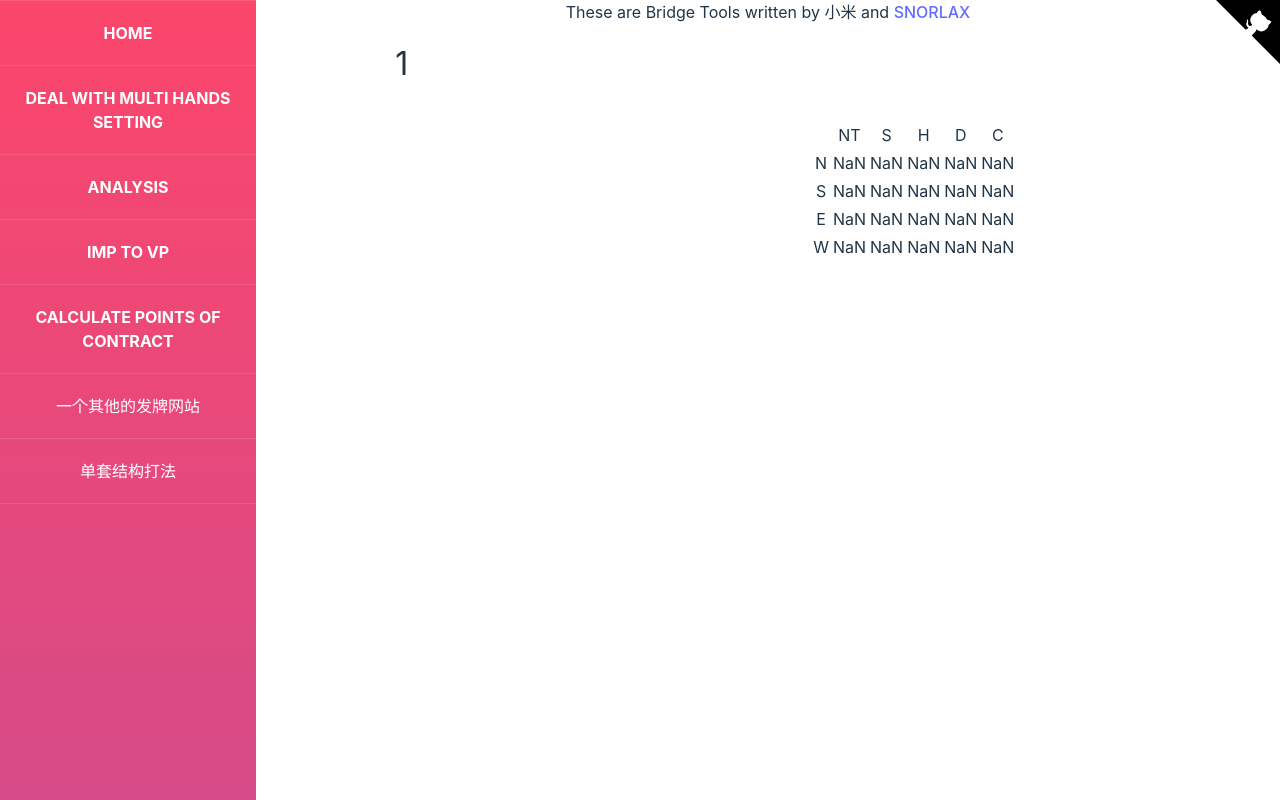
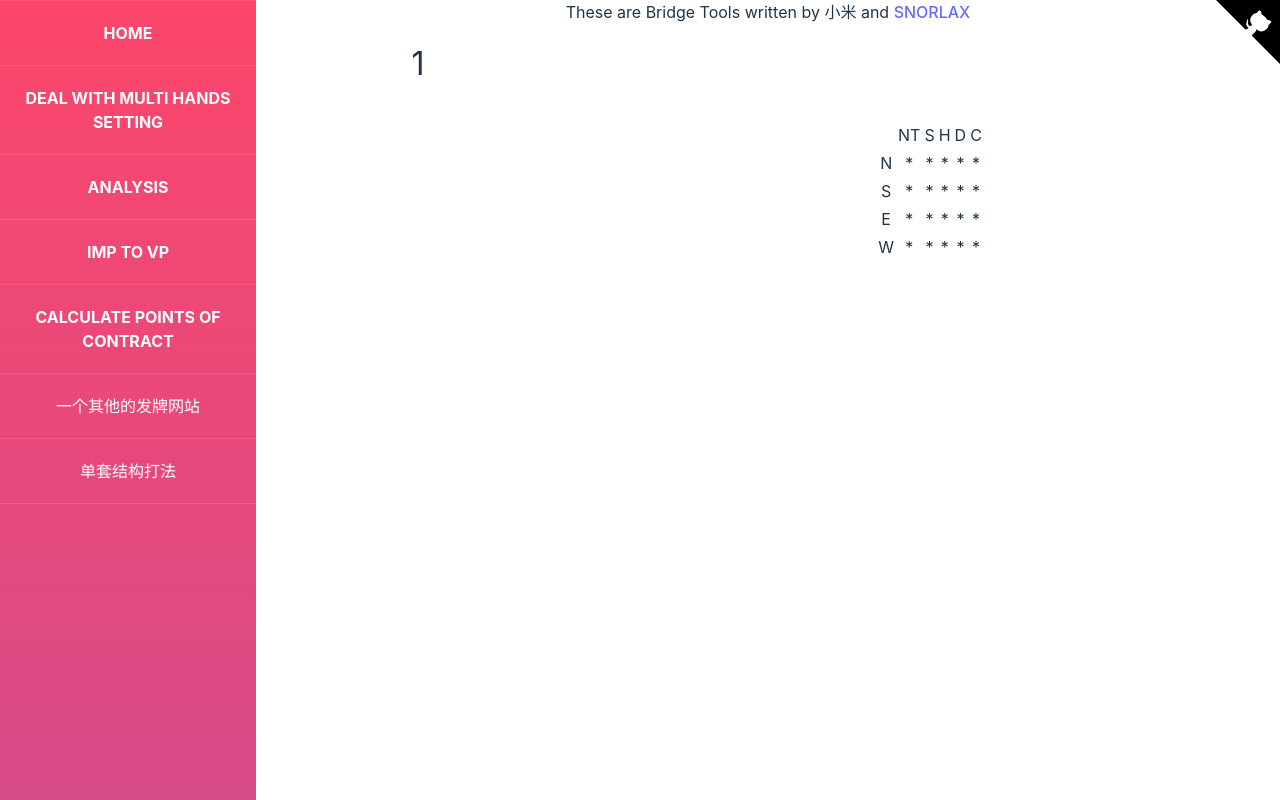
Before and after one commit to S-N-O-R-L-A-X/Bridge-Tools, a React (Vite) app: page /#/solver in a window 1280 px wide. Shown: the top 800 px of the page. Built offline with nearby package versions, Linux system fonts and the light colour scheme.

Commit message:
refactor

```diff
--- a/src/Components/HandSetting/HandSpecificShape.tsx
+++ b/src/Components/HandSetting/HandSpecificShape.tsx
@@ -45,7 +45,7 @@ export default function HandSpecificShape() {
                 <>
                   {NUMBER2COLORICON[idx]}
                   <select name={NUMBER2COLOR[idx]} defaultValue={shapes[idx]} onChange={handle}>
-                    {new Array(shapes[idx] + rest + 1).fill(0).map((_, idx) => <option value={idx}>{idx}</option>)}
+                    {new Array(shapes[idx] + rest + 1).fill(0).map((_, idx) => <option key={idx} value={idx}>{idx}</option>)}
                   </select>
                 </>)
             }
--- a/src/Components/PlayBoard/ShowTricks.tsx
+++ b/src/Components/PlayBoard/ShowTricks.tsx
@@ -1,12 +1,11 @@
 import { CONTRACTCOLORS, PROGRAM_POSITIONS } from "../../Utils/maps";
 
 interface ShowTricksProps {
-  ddtricks: (string | number)[][] | string;
+  ddtricks?: (string | number)[][] | string;
 }
 
 export default function ShowTricks(props: ShowTricksProps) {
-  const { ddtricks } = props;
-
+  const { ddtricks = "*".repeat(20) } = props;
   let tricks = [];
   if (typeof ddtricks === "string") {
     for (let i = 0; i < 4; ++i) {
@@ -29,8 +28,8 @@ export default function ShowTricks(props: ShowTricksProps) {
   return (
     <table>
       <tbody>
-        <tr><td></td>{CONTRACTCOLORS.map((v) => <td>{v}</td>)}</tr>
-        {tricks.map((trick, idx) => <tr><td>{PROGRAM_POSITIONS[idx]}</td>{trick.map((t) => <td>{t}</td>)}</tr>)}
+        <tr><td></td>{CONTRACTCOLORS.map((v) => <td key={v}>{v}</td>)}</tr>
+        {tricks.map((trick, idx) => <tr key={"row" + idx}><td>{PROGRAM_POSITIONS[idx]}</td>{trick.map((t, idx2) => <td key={"row" + idx + "col" + idx2}>{t}</td>)}</tr>)}
       </tbody>
     </table>
   )
--- a/src/Components/ShowCards/ShowCards.tsx
+++ b/src/Components/ShowCards/ShowCards.tsx
@@ -19,7 +19,7 @@ export default function ShowCards(props: ShowCardsProps) {
       <div className="predicted">{children}</div>
       <div className="double-dummy">{doubleDummy}</div>
       {all_hands.map((all_hand, idx) => (
-        <div className={PROGRAM_POSITIONS[idx] + "hand"}>
+        <div key={idx} className={PROGRAM_POSITIONS[idx] + "hand"}>
           <ShowOneHand position={PROGRAM_POSITIONS[idx]} hand={all_hand} {...rest}></ShowOneHand>
         </div>
       ))}
--- a/src/main.tsx
+++ b/src/main.tsx
@@ -4,7 +4,7 @@ import { HashRouter, RouterProvider, createHashRouter, Link, Route, Routes } fro
 import App from './App'
 import './index.css'
 import Analysis from './views/Analysis/Analysis'
-import BridgeSovler from './views/Analysis/BridgeSolverOnline'
+import BridgeSolver from './views/Analysis/BridgeSolverOnline'
 import Deal from './views/Deal/Deal'
 import DealWithAnalysis from './views/Deal/DealWithAnalysis'
 import DealWithHands from './views/Deal/DealWithHands'
@@ -33,7 +33,7 @@ const route_info = [
       {
         path: "/solver",
         title: "分析",
-        element: <BridgeSovler />
+        element: <BridgeSolver />
       },
       {
         path: "/deal-analysis",
--- a/src/views/Analysis/BridgeSolverOnline.tsx
+++ b/src/views/Analysis/BridgeSolverOnline.tsx
@@ -4,7 +4,6 @@
  * example url: https://dds.bridgewebs.com/cgi-bin/bsol2/ddummy?request=m&dealstr=W:Q2.52.AJ63.A8532xJT98.JT98.KQT8.TxK53.KQ74.75.KQJ7xA764.A63.942.964&vul=None&sockref=1685264885620&uniqueTID=1685264885622&_=1685263070398
 */
 import { useEffect, useState } from "react";
-import PlayBoard from "../../Components/PlayBoard/PlayBoard";
 import ShowTricks from "../../Components/PlayBoard/ShowTricks";
 import ShowCards from "../../Components/ShowCards/ShowCards";
 import { callDDSOL } from "../../Utils/callInterface";
@@ -25,11 +24,11 @@ interface BridgeSolverProps {
   allHands?: Hand[];
 }
 
-export default function BridgeSovler(props: BridgeSolverProps) {
+export default function BridgeSolver(props: BridgeSolverProps) {
   const { allHands = [] } = props;
   const [predictedContract, setPredictedContract] = useState<string>();
   const [predictedScore, setPredictedScore] = useState<string>();
-  const [ddtricks, setDDtricks] = useState<string>("");
+  const [ddtricks, setDDtricks] = useState<string>();
 
   async function analyzeOL() {
     const res = await callDDSOL(allHands);
--- a/src/views/Deal/DealWithAnalysis.tsx
+++ b/src/views/Deal/DealWithAnalysis.tsx
@@ -10,7 +10,7 @@ import Card from "./Card";
 import { idx2card } from "../../Utils/utils";
 import { Position, PROGRAM_POSITIONS } from "../../Utils/maps";
 import PlayBoard from "../../Components/PlayBoard/PlayBoard";
-import BridgeSovler from "../Analysis/BridgeSolverOnline";
+import BridgeSolver from "../Analysis/BridgeSolverOnline";
 
 interface DealContextProps {
   known_cards: number[];
@@ -128,7 +128,7 @@ export default function DealWithAnalysis() {
         <button onClick={handleClick}>Get new boards</button>
 
       </div>
-      {boards[0] && <BridgeSovler allHands={boards[0]} />}
+      {boards[0] && <BridgeSolver allHands={boards[0]} />}
 
     </>
   )
```
Also changed, not shown: src/Components/Alert/index.tsx (+13 -13 lines).
